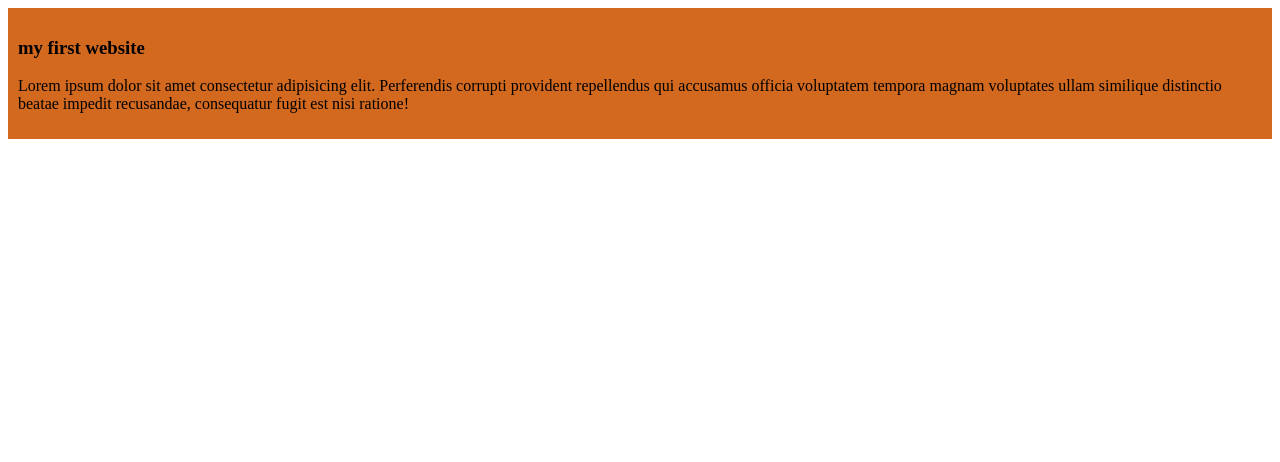
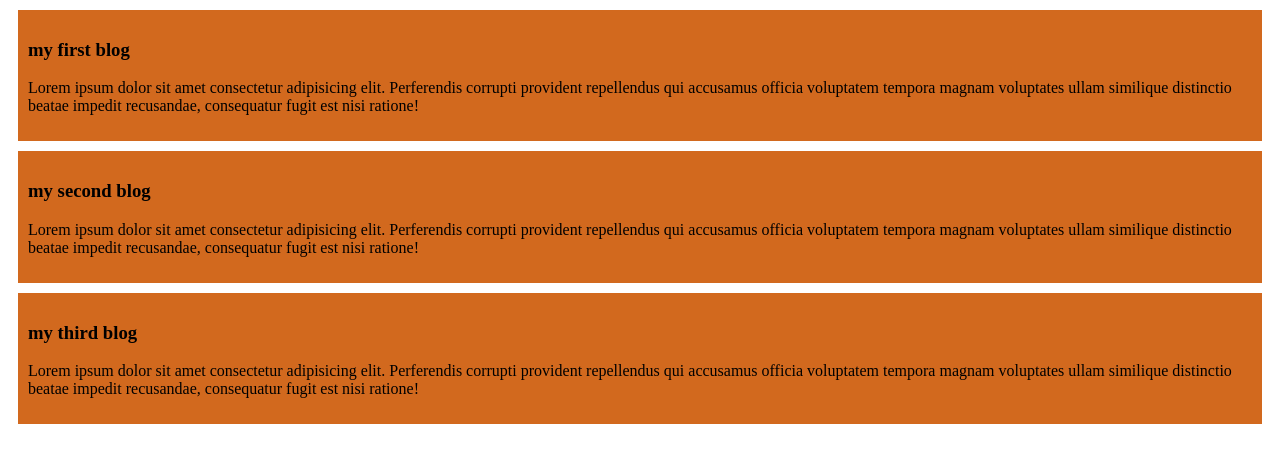
Before and after one commit to sishakil831/my-simple-website, a plain HTML site: page index.html in a window 1280 px wide. Drawn offline with Linux system fonts and the light colour scheme.

Commit message:
added the second and the third blog

```diff
--- a/index.html
+++ b/index.html
@@ -8,7 +8,15 @@
 </head>
 <body>
     <div>
-        <h3>my first website </h3>
+        <h3>my first blog </h3>
+        <p>Lorem ipsum dolor sit amet consectetur adipisicing elit. Perferendis corrupti provident repellendus qui accusamus officia voluptatem tempora magnam voluptates ullam similique distinctio beatae impedit recusandae, consequatur fugit est nisi ratione!</p>
+    </div>
+    <div>
+        <h3>my second blog </h3>
+        <p>Lorem ipsum dolor sit amet consectetur adipisicing elit. Perferendis corrupti provident repellendus qui accusamus officia voluptatem tempora magnam voluptates ullam similique distinctio beatae impedit recusandae, consequatur fugit est nisi ratione!</p>
+    </div>
+    <div>
+        <h3>my third blog</h3>
         <p>Lorem ipsum dolor sit amet consectetur adipisicing elit. Perferendis corrupti provident repellendus qui accusamus officia voluptatem tempora magnam voluptates ullam similique distinctio beatae impedit recusandae, consequatur fugit est nisi ratione!</p>
     </div>
 
--- a/styles/blog.css
+++ b/styles/blog.css
@@ -1,4 +1,5 @@
 div{
     background-color: chocolate;
     padding:10px;
+    margin: 10px;
 }
```
